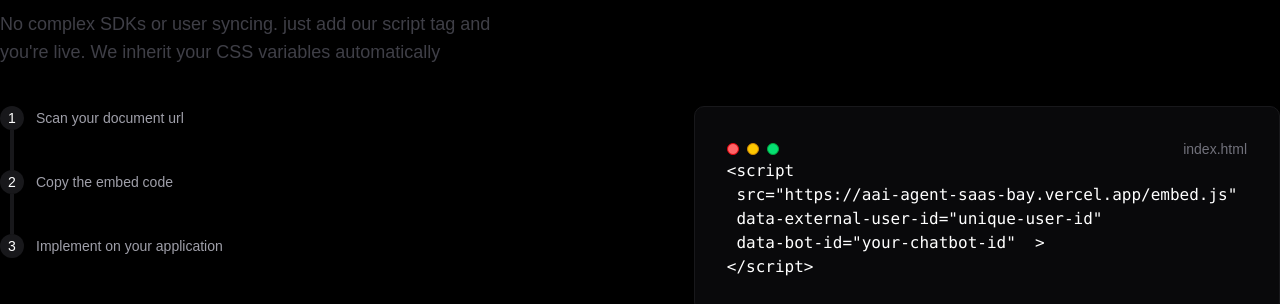
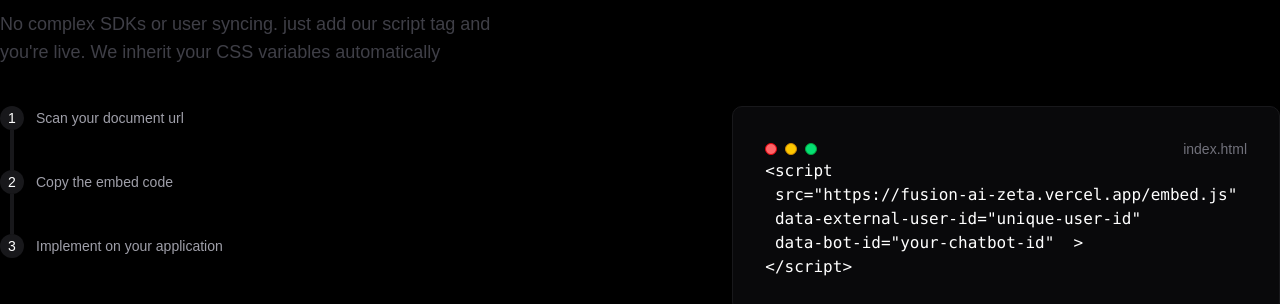
Before and after one commit to shivamFullStack111/fusionAI-OI039, a React (Vite) app in the folder frontend/: page / in a window 1280 px wide. Shown: the part 2175-2479 px from the top of the page. Built offline with nearby package versions, Linux system fonts and the light colour scheme; no server answers.

Commit message:
add start command in backend/package.json

```diff
--- a/frontend/public/embed.js
+++ b/frontend/public/embed.js
@@ -21,7 +21,7 @@
   // bot id is required else show error
   if (botId) {
     iframe.src = `http://localhost:5173/chatbot?user_id=${userId}&bot_id=${botId}`;
-    // iframe.src = `https://ai-agent-saas-bay.vercel.app/chatbot?bot_id=${botId}`;
+    // iframe.src = `https://fusion-ai-zeta.vercel.app/chatbot?bot_id=${botId}`;
 
     iframe.style.borderRadius = "50%";
     iframe.style.width = "53px";
--- a/frontend/src/components/common/Code_embed_box.jsx
+++ b/frontend/src/components/common/Code_embed_box.jsx
@@ -52,7 +52,7 @@ const Code_embed_box = ({ showCopyButton, width }) => {
               <CopyIcon
                 onClick={async () => {
                   await navigator.clipboard.writeText(
-                    `<script \n src="${isInProduction ? "https://aai-agent-saas-bay.vercel.app/embed.js" : "http://localhost:5173/embed.js"}" \n data-external-user-id="unique-user-id" \n data-bot-id="${chatbot?._id || "your-chatbot-id"}"  >\n</script>`,
+                    `<script \n src="${isInProduction ? "https://fusion-ai-zeta.vercel.app/embed.js" : "http://localhost:5173/embed.js"}" \n data-external-user-id="unique-user-id" \n data-bot-id="${chatbot?._id || "your-chatbot-id"}"  >\n</script>`,
                   );
                   toast.success("Copied!");
                 }}
@@ -73,7 +73,7 @@ const Code_embed_box = ({ showCopyButton, width }) => {
               style: { background: "transparent" },
             }}
           >
-            {`<script \n src="${isInProduction ? "https://aai-agent-saas-bay.vercel.app/embed.js" : "http://localhost:5173/embed.js"}" \n data-external-user-id="unique-user-id" \n data-bot-id="${chatbot?._id || "your-chatbot-id"}"  >\n</script>`}
+            {`<script \n src="${isInProduction ? "https://fusion-ai-zeta.vercel.app/embed.js" : "http://localhost:5173/embed.js"}" \n data-external-user-id="unique-user-id" \n data-bot-id="${chatbot?._id || "your-chatbot-id"}"  >\n</script>`}
           </SyntaxHighlighter>
         </div>
       )}
```
Also changed, not shown: 1 other file (tests, documents, lock files or other folders).
